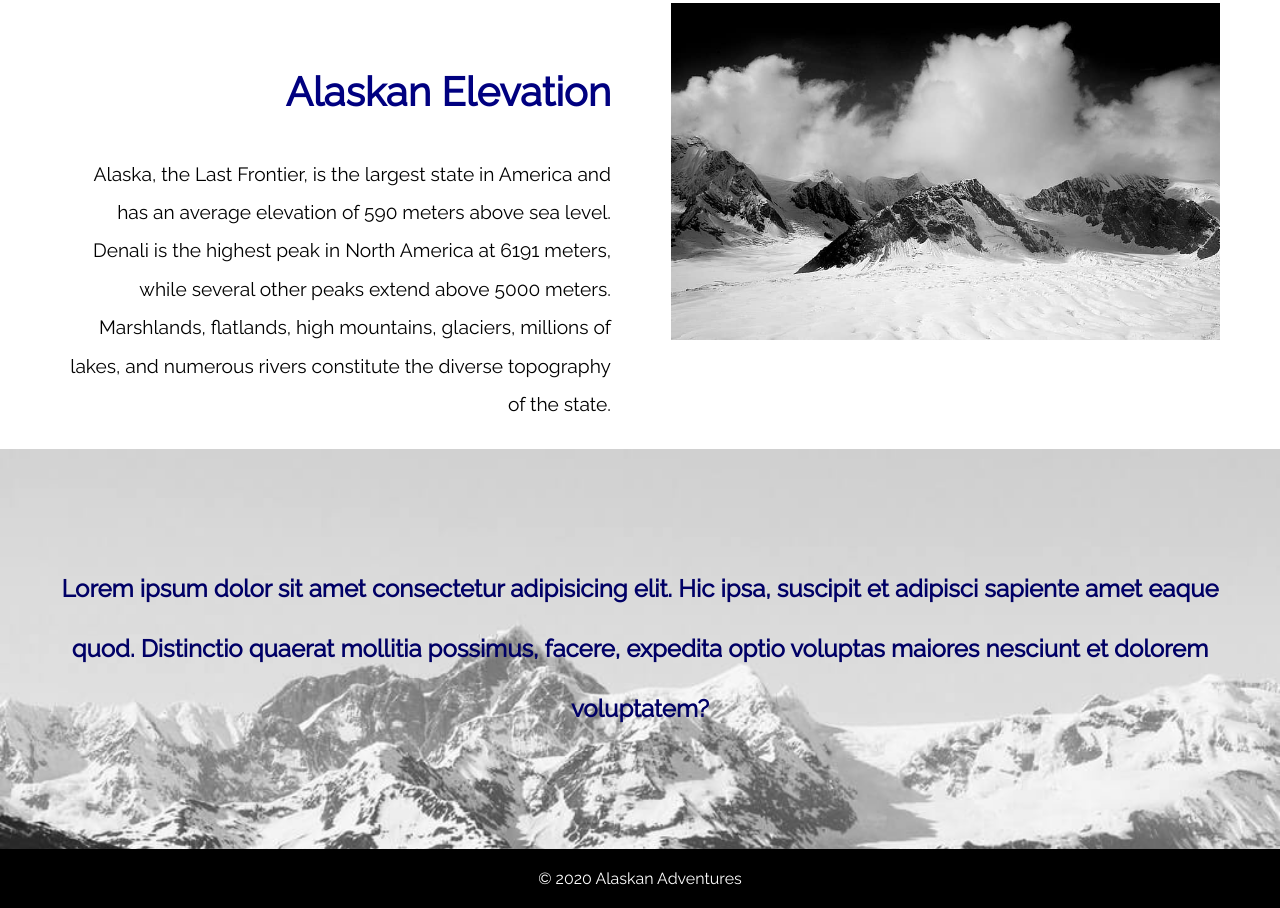
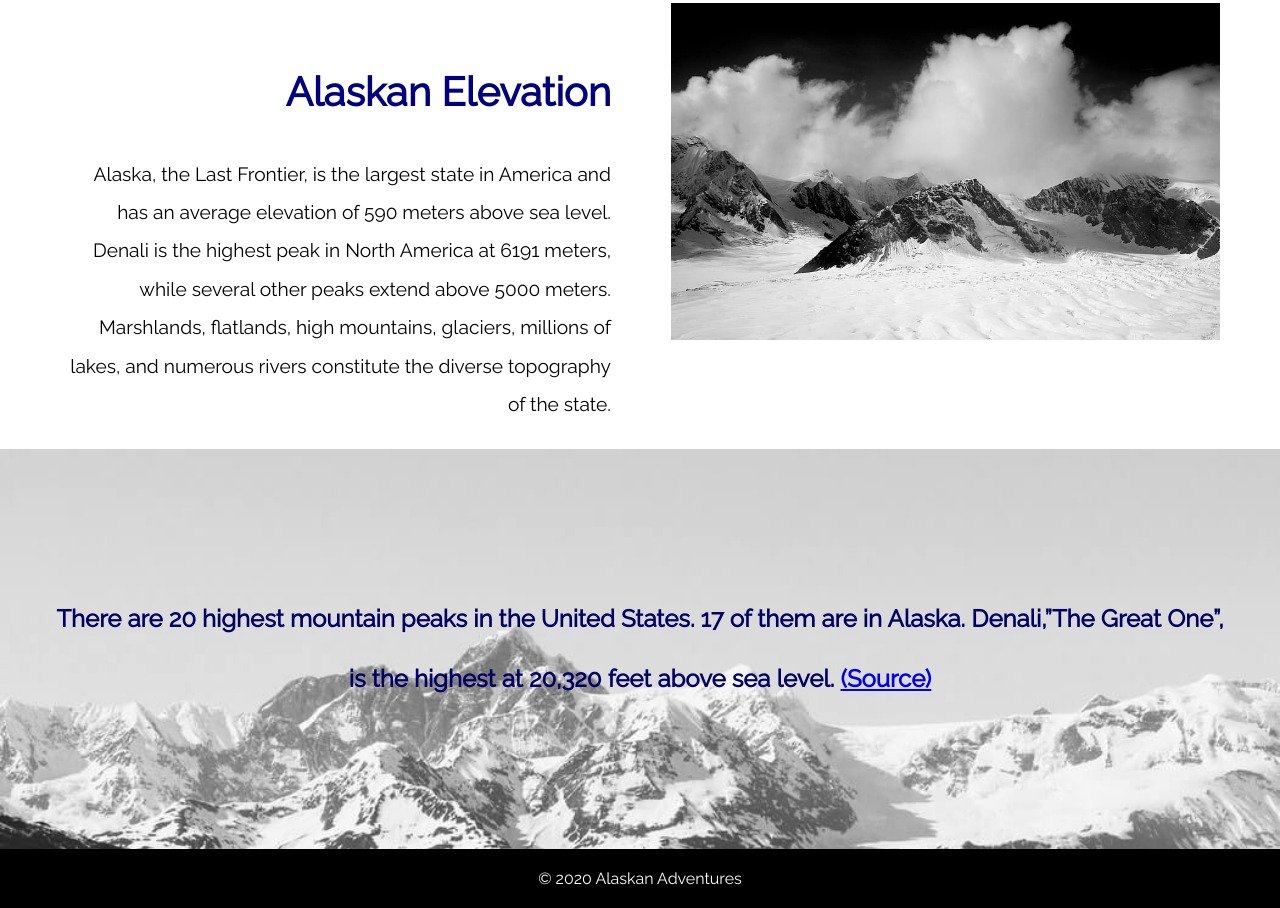
Before and after one commit to patk80/Alaska-Landing-Page, a plain HTML site: page index.html in a window 1280 px wide. Shown: the part 2557-3465 px from the top of the page. Drawn offline with Linux system fonts and the light colour scheme; some icons are missing.

Commit message:
Adding fun fact to .bottom section

```diff
--- a/index.html
+++ b/index.html
@@ -57,7 +57,7 @@
         </section>
 
         <section class="bottom">
-            <p>Lorem ipsum dolor sit amet consectetur adipisicing elit. Hic ipsa, suscipit et adipisci sapiente amet eaque quod. Distinctio quaerat mollitia possimus, facere, expedita optio voluptas maiores nesciunt et dolorem voluptatem?</p>
+            <p>There are 20 highest mountain peaks in the United States. 17 of them are in Alaska. Denali,”The Great One”, is the highest at 20,320 feet above sea level. <a href="https://matadornetwork.com/notebook/15-surprising-facts-alaska/">(Source)</a></p>
         </section>
 
         <footer>
```
